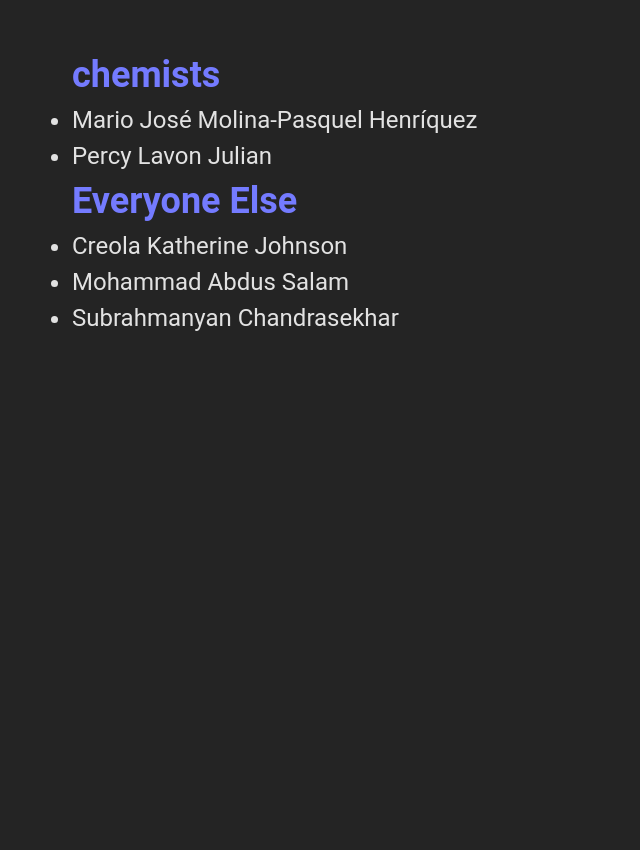
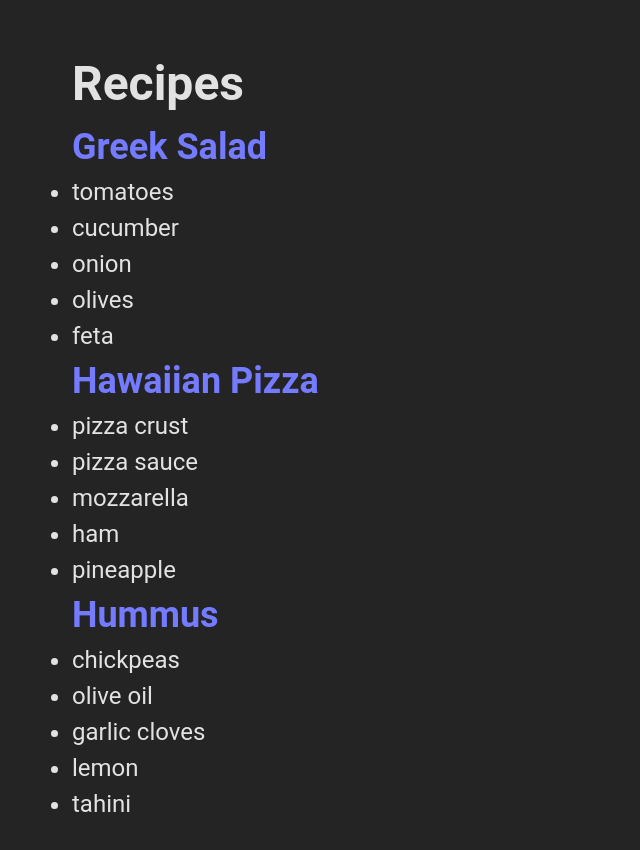
Before and after one commit to naLeilan/All-Challenges, a React (Vite) app: page /packing in a window 1280 px wide. Shown: the top 850 px of the page, without its empty margins (0-640 px from the left). Before the commit the page ends 800 px from the top, so only its background shows below. Built offline with nearby package versions, Linux system fonts and the light colour scheme.

Commit message:
nesting two different map

```diff
--- /dev/null
+++ b/public/data.js
@@ -0,0 +1,23 @@
+export const recipes = [
+  {
+    id: "greek-salad",
+    name: "Greek Salad",
+    ingredients: ["tomatoes", "cucumber", "onion", "olives", "feta"],
+  },
+  {
+    id: "hawaiian-pizza",
+    name: "Hawaiian Pizza",
+    ingredients: [
+      "pizza crust",
+      "pizza sauce",
+      "mozzarella",
+      "ham",
+      "pineapple",
+    ],
+  },
+  {
+    id: "hummus",
+    name: "Hummus",
+    ingredients: ["chickpeas", "olive oil", "garlic cloves", "lemon", "tahini"],
+  },
+];
--- a/src/pages/PackingList.jsx
+++ b/src/pages/PackingList.jsx
@@ -1,49 +1,70 @@
-/************/
-//Filtering arrays of items
-const people = [
-  {
-    id: 0,
-    name: "Creola Katherine Johnson",
-    profession: "mathematician",
-  },
-  {
-    id: 1,
-    name: "Mario José Molina-Pasquel Henríquez",
-    profession: "chemist",
-  },
-  {
-    id: 2,
-    name: "Mohammad Abdus Salam",
-    profession: "physicist",
-  },
-  {
-    id: 3,
-    name: "Percy Lavon Julian",
-    profession: "chemist",
-  },
-  {
-    id: 4,
-    name: "Subrahmanyan Chandrasekhar",
-    profession: "astrophysicist",
-  },
-];
+/***********nesting two different map */
+import { recipes } from "../../public/data";
 
-export default function DisplayList() {
-  const chemists = people.filter((person) => person.profession === "chemist");
-  const everyone = people.filter((person) => person.profession !== "chemist");
-  const list = chemists.map((l) => <li key={l.id}>{l.name} </li>);
-  const others = everyone.map((p) => <li key={p.id}>{p.name} </li>);
-
+export default function RecipeList() {
   return (
     <div>
-      {" "}
-      <h2>chemists</h2>
-      <ul>{list} </ul>
-      <h2>Everyone Else</h2>
-      <ul>{others} </ul>
+      <h1>Recipes</h1>
+      {recipes.map((recipe) => (
+        <div key={recipe.id}>
+          <h2>{recipe.name}</h2>
+          <ul>
+            {recipe.ingredients.map((ingredient) => (
+              <li key={ingredient}>{ingredient}</li>
+            ))}
+          </ul>
+        </div>
+      ))}
     </div>
   );
 }
+
+/************/
+//Filtering arrays of items
+// const people = [
+//   {
+//     id: 0,
+//     name: "Creola Katherine Johnson",
+//     profession: "mathematician",
+//   },
+//   {
+//     id: 1,
+//     name: "Mario José Molina-Pasquel Henríquez",
+//     profession: "chemist",
+//   },
+//   {
+//     id: 2,
+//     name: "Mohammad Abdus Salam",
+//     profession: "physicist",
+//   },
+//   {
+//     id: 3,
+//     name: "Percy Lavon Julian",
+//     profession: "chemist",
+//   },
+//   {
+//     id: 4,
+//     name: "Subrahmanyan Chandrasekhar",
+//     profession: "astrophysicist",
+//   },
+// ];
+
+// export default function DisplayList() {
+//   const chemists = people.filter((person) => person.profession === "chemist");
+//   const everyone = people.filter((person) => person.profession !== "chemist");
+//   const list = chemists.map((l) => <li key={l.id}>{l.name} </li>);
+//   const others = everyone.map((p) => <li key={p.id}>{p.name} </li>);
+
+//   return (
+//     <div>
+//       {" "}
+//       <h2>chemists</h2>
+//       <ul>{list} </ul>
+//       <h2>Everyone Else</h2>
+//       <ul>{others} </ul>
+//     </div>
+//   );
+// }
 
 /************/
 //using map()
```
